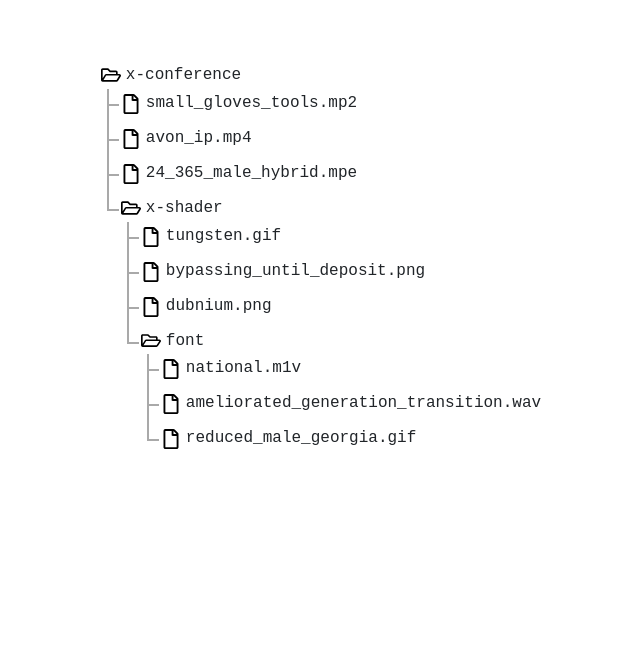
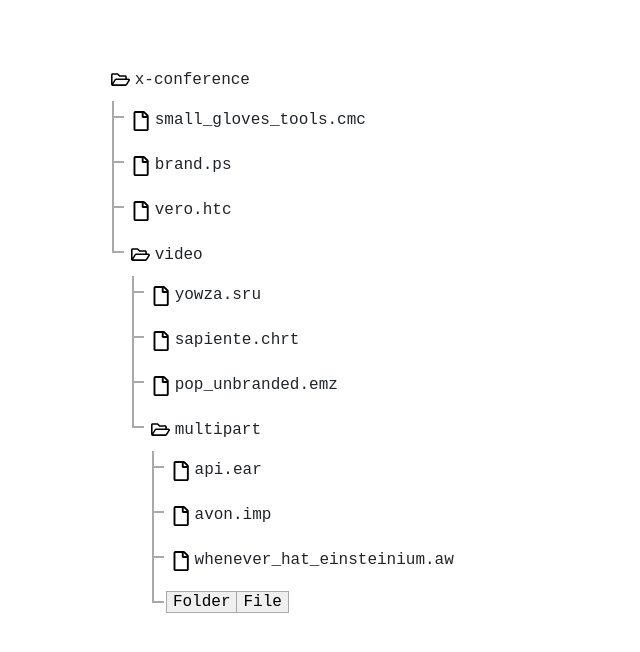
Before and after one commit to mywebcodev/mable, an Angular app: page /folder-structure in a window 1280 px wide. Shown: the top 652 px of the page, without its empty margins (319-959 px from the left). Built offline with nearby package versions, Linux system fonts and the light colour scheme.

Commit message:
feat(node): add delete node method

```diff
--- a/src/app/folder-structure/models/node.model.ts
+++ b/src/app/folder-structure/models/node.model.ts
@@ -1,7 +1,8 @@
 export class NodeModel {
   id!: string;
   type!: 'folder' | 'file' | 'unset' | null;
-  parent?: NodeModel;
+  prev?: NodeModel;
+  next?: NodeModel;
   name?: string;
   children?: NodeModel[];
 }
--- a/src/app/folder-structure/node/node.component.html
+++ b/src/app/folder-structure/node/node.component.html
@@ -10,8 +10,24 @@
       </ng-container>
     </ng-container>
   </li>
+  <li *ngIf="!node.next">
+    <div class="btn-group">
+      <button class="add-node-btn">Folder</button>
+      <button class="add-node-btn">File</button>
+    </div>
+  </li>
 </ul>
 
 <ng-template #nodeTemplate let-nodeValue="nodeValue">
-  <div ngClass="{{nodeValue.type}}"><span class="node-name">{{nodeValue.name}}</span></div>
+  <div ngClass="{{nodeValue.type}}">
+    <div class="node-flex-container">
+      <span class="node-name">{{nodeValue.name}}</span>
+      <div class="node-btn-group">
+        <img class="add-node-btn" src="../../../assets/images/folder-structure/add-circle.svg" alt="">
+        <img class="add-node-btn" src="../../../assets/images/folder-structure/delete.svg" alt="" (click)="onDelete(nodeValue)">
+      </div>
+    </div>
+  </div>
 </ng-template>
+
+<ng-template></ng-template>
--- a/src/app/folder-structure/node/node.component.scss
+++ b/src/app/folder-structure/node/node.component.scss
@@ -1,6 +1,6 @@
-$border-color: #a9a9a9;
 $default-space: 5px;
 $zero: 0;
+$border-color: #a9a9a9;
 
 ul {
   padding: $zero;
@@ -17,6 +17,7 @@ ul {
     padding-bottom: $default-space;
     padding-left: 20px;
     box-sizing: border-box;
+    cursor: pointer;
 
     &:not(.root):before {
       position: absolute;
@@ -25,7 +26,7 @@ ul {
       width: 12px;
       height: 2px;
       margin: auto;
-      content: '';
+      content: "";
       background-color: $border-color;
     }
 
@@ -36,7 +37,7 @@ ul {
       left: 6px;
       width: 2px;
       height: 100%;
-      content: '';
+      content: "";
       background-color: $border-color;
     }
 
@@ -53,6 +54,23 @@ ul {
 .folder,
 .file {
   line-height: initial;
+  border: 1px solid transparent;
+  padding: 4px;
+  display: flex;
+
+  &:hover {
+    border: 1px solid $border-color;
+
+    .node-flex-container {
+      .node-btn-group {
+        visibility: visible;
+
+        & button.add-note-btn {
+          cursor: pointer;
+        }
+      }
+    }
+  }
 
   &::before,
   &::before {
@@ -64,16 +82,31 @@ ul {
     margin-right: $default-space;
   }
 
-  .node-name {
-    vertical-align: top;
+  .node-flex-container {
+    display: flex;
+    flex-basis: 100%;
+    justify-content: space-between;
+    .node-name {
+      vertical-align: top;
+    }
+    .node-btn-group {
+      padding: 0 .8rem;
+      display: flex;
+      gap: 1rem;
+      visibility: hidden;
+    }
   }
+
+.add-node-btn {
+  width: 25px;
+}
 }
 
 .folder::before {
-  content: url('../../../assets/images/folder-structure/folder-open-regular.svg');
+  content: url("../../../assets/images/folder-structure/folder-open-regular.svg");
 }
 
 .file::before {
-  content: '';
-  background-image: url('../../../assets/images/folder-structure/file-regular.svg');
+  content: "";
+  background-image: url("../../../assets/images/folder-structure/file-regular.svg");
 }
--- a/src/app/folder-structure/node/node.component.ts
+++ b/src/app/folder-structure/node/node.component.ts
@@ -1,15 +1,15 @@
 import { Component, Input } from '@angular/core';
 
 import { NodeModel } from '../models/node.model';
+import { NodeService } from '../services/node.service';
 
 @Component({
   selector: 'app-node',
   templateUrl: './node.component.html',
-  styleUrls: ['./node.component.scss']
+  styleUrls: ['./node.component.scss'],
 })
 export class NodeComponent {
   private _node!: NodeModel;
-
   @Input()
   get node(): NodeModel {
     return this._node;
@@ -17,4 +17,10 @@ export class NodeComponent {
   set node(node: NodeModel) {
     this._node = node;
   }
+
+  constructor(private nodeService: NodeService) {}
+
+  onDelete(node: NodeModel) {
+    this.nodeService.deleteNode(node);
+  }
 }
--- a/src/app/folder-structure/services/node.service.ts
+++ b/src/app/folder-structure/services/node.service.ts
@@ -6,32 +6,59 @@ import { NodeModel } from '../models/node.model';
 
 @Injectable()
 export class NodeService {
-
-  constructor() { }
+  constructor() {}
 
   getNode(): Observable<NodeModel> {
     const node = this.createNode('folder', 3);
     const childNode = this.createNode('folder', 3, node);
-    childNode.children?.push(this.createNode('folder', 3, childNode))
+    childNode.children?.push(this.createNode('folder', 3, childNode));
     node.children?.push(childNode);
 
     return of(node);
   }
 
-  private createNode(type: 'folder' | 'file', childrenCount: number, parent?: NodeModel): NodeModel {
+  deleteNode(node: NodeModel | null): void {
+    if (!node) {
+      return;
+    }
+
+    const parent = node.prev;
+
+    if (!parent) {
+      node = null;
+      return;
+    }
+
+    const index = parent.children?.findIndex((c) => c.id === node.id);
+
+    if (!isNaN(index)) {
+      parent.next = null;
+      parent.children?.splice(index, 1);
+    }
+  }
+
+  private createNode(
+    type: 'folder' | 'file',
+    childrenCount: number,
+    prev?: NodeModel
+  ): NodeModel {
     const node: NodeModel = {
       id: faker.database.mongodbObjectId(),
       type: type,
-      parent: parent,
-      children: []
+      prev: prev,
+      children: [],
     };
 
     if (node.type !== 'folder') {
-      node.name = faker.system.commonFileName();
+      node.name = faker.system.fileName();
       return node;
     }
 
     node.name = faker.system.fileType();
+
+    if (prev) {
+      prev.next = node;
+    }
 
     Array.from({ length: childrenCount }).forEach(() => {
       childrenCount -= 1;
--- a/src/app/folder-structure/structure/structure.component.ts
+++ b/src/app/folder-structure/structure/structure.component.ts
@@ -1,4 +1,4 @@
-import { Component, OnDestroy } from '@angular/core';
+import { ChangeDetectionStrategy, Component, OnDestroy } from '@angular/core';
 import { Subject, takeUntil } from 'rxjs';
 
 import { NodeService } from '../services/node.service';
@@ -6,15 +6,15 @@ import { NodeService } from '../services/node.service';
 @Component({
   selector: 'app-structure',
   templateUrl: './structure.component.html',
-  styleUrls: ['./structure.component.scss']
+  styleUrls: ['./structure.component.scss'],
+  changeDetection: ChangeDetectionStrategy.OnPush,
 })
 export class StructureComponent implements OnDestroy {
   private ngUnsubscribe: Subject<void> = new Subject<void>();
 
   node$ = this.nodeService.getNode().pipe(takeUntil(this.ngUnsubscribe));
 
-  constructor(private nodeService: NodeService) {
-  }
+  constructor(private nodeService: NodeService) {}
 
   ngOnDestroy(): void {
     this.ngUnsubscribe.next();
--- a/src/styles.scss
+++ b/src/styles.scss
@@ -1,5 +1,6 @@
 @import '~normalize.css';
 
+$border-color: #a9a9a9;
 html {
   font-size: 10px;
   font-family: 'Roboto Mono', monospace;
@@ -10,3 +11,21 @@ html {
   margin-left: 0;
   padding-left: 0;
 }
+
+.btn-group {
+  &:after {
+    content: "";
+    clear: both;
+    display: table;
+  }
+
+  button {
+    border: 1px solid $border-color;
+    cursor: pointer;
+    float: left;
+
+    &:not(:last-child) {
+      border-right: none;
+    }
+  }
+}
```
Also changed, not shown: tsconfig.json (+2 -5 lines), src/assets/images/folder-structure/add-circle.svg (added), src/assets/images/folder-structure/delete.svg (added).
